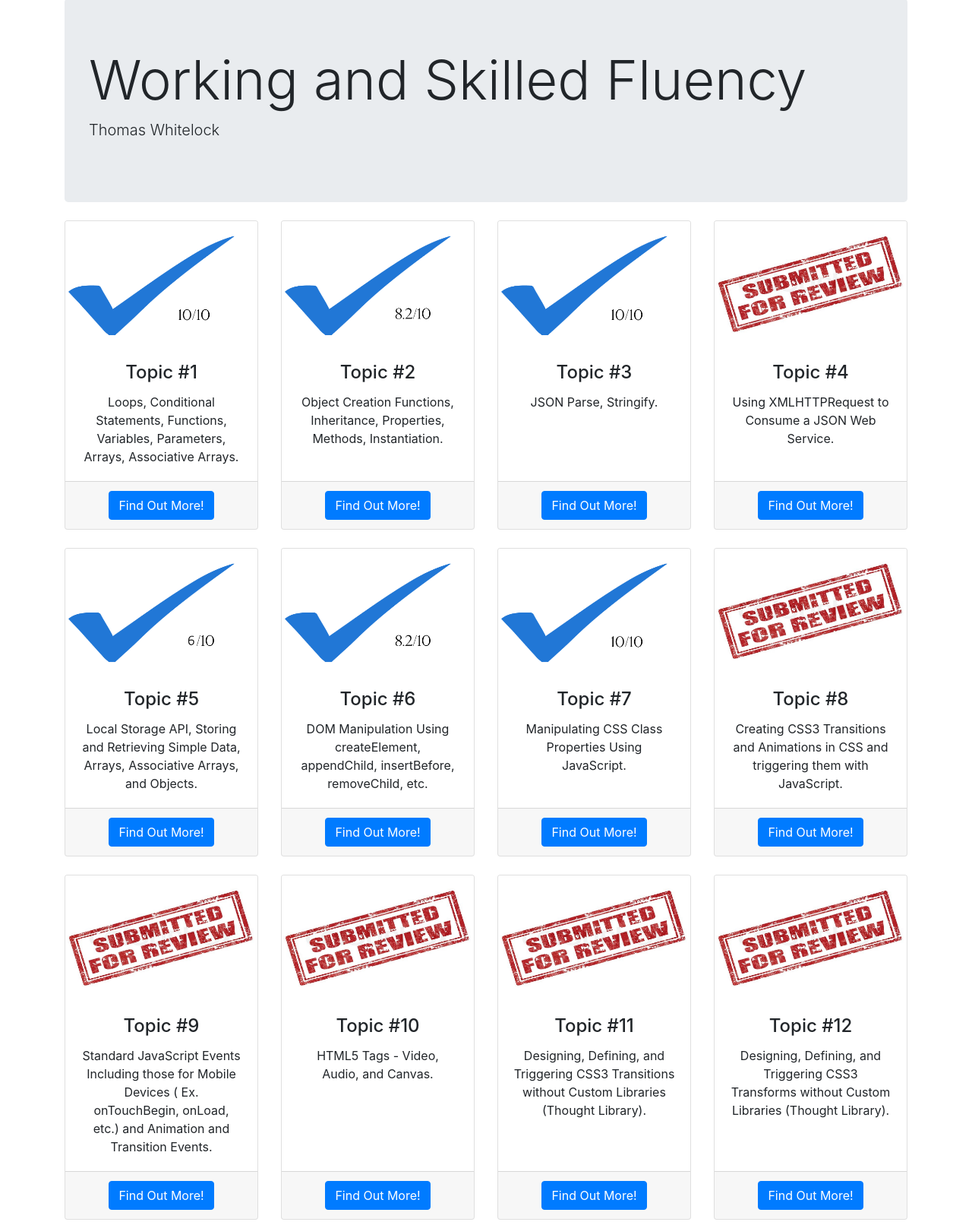
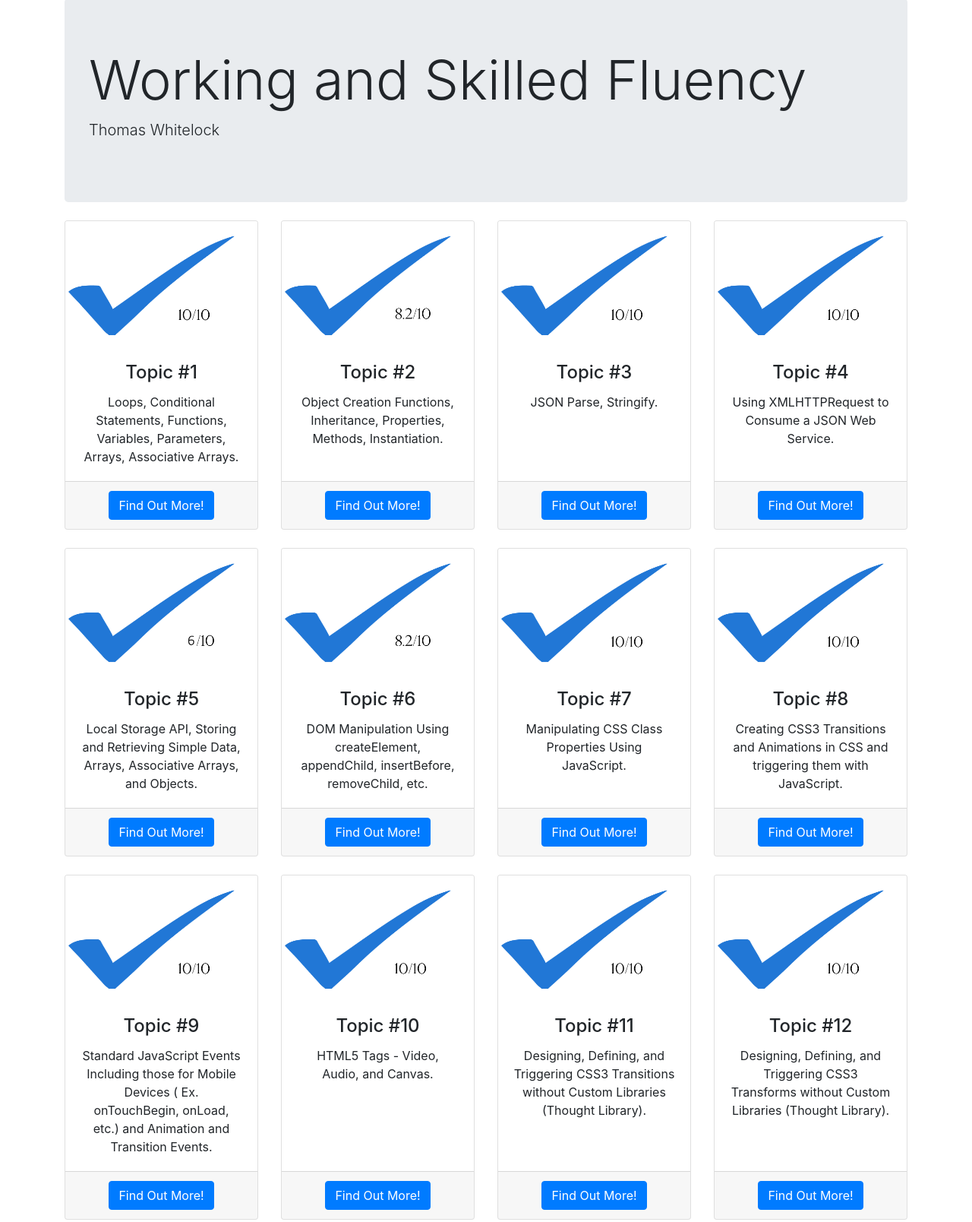
Before and after one commit to Th0masW/CS-261, a website: page index.html in a window 1280 px wide. Shown: the part 82-1690 px from the top of the page at 76% size. Drawn offline with Linux system fonts and the light colour scheme.

Commit message:
Updated last submissions

```diff
--- a/index.html
+++ b/index.html
@@ -92,7 +92,7 @@
 
         <div class="col-lg-3 col-md-6 mb-4">
           <div class="card">
-            <img class="card-img-top" src="images/submitted.png" alt="">
+            <img class="card-img-top" src="images/10.png" alt="">
             <div class="card-body">
               <h4 class="card-title">Topic #4</h4>
               <p class="card-text">Using XMLHTTPRequest to Consume a JSON Web Service.</p>
@@ -144,7 +144,7 @@
 
         <div class="col-lg-3 col-md-6 mb-4">
           <div class="card">
-            <img class="card-img-top" src="images/submitted.png" alt="">
+            <img class="card-img-top" src="images/10.png" alt="">
             <div class="card-body">
               <h4 class="card-title">Topic #8</h4>
               <p class="card-text">Creating CSS3 Transitions and Animations in CSS and triggering them with JavaScript.</p>
@@ -158,7 +158,7 @@
 
         <div class="col-lg-3 col-md-6 mb-4">
           <div class="card">
-            <img class="card-img-top" src="images/submitted.png" alt="">
+            <img class="card-img-top" src="images/10.png" alt="">
             <div class="card-body">
               <h4 class="card-title">Topic #9</h4>
               <p class="card-text">Standard JavaScript Events Including those for Mobile Devices ( Ex. onTouchBegin, onLoad, etc.) and Animation and Transition Events.</p>
@@ -172,7 +172,7 @@
 
         <div class="col-lg-3 col-md-6 mb-4">
           <div class="card">
-            <img class="card-img-top" src="images/submitted.png" alt="">
+            <img class="card-img-top" src="images/10.png" alt="">
             <div class="card-body">
               <h4 class="card-title">Topic #10</h4>
               <p class="card-text">HTML5 Tags - Video, Audio, and Canvas.</p>
@@ -186,7 +186,7 @@
 
         <div class="col-lg-3 col-md-6 mb-4">
           <div class="card">
-            <img class="card-img-top" src="images/submitted.png" alt="">
+            <img class="card-img-top" src="images/10.png" alt="">
             <div class="card-body">
               <h4 class="card-title">Topic #11</h4>
               <p class="card-text">Designing, Defining, and Triggering CSS3 Transitions without Custom Libraries (Thought Library).</p>
@@ -199,7 +199,7 @@
 
 		        <div class="col-lg-3 col-md-6 mb-4">
           <div class="card">
-            <img class="card-img-top" src="images/submitted.png" alt="">
+            <img class="card-img-top" src="images/10.png" alt="">
             <div class="card-body">
               <h4 class="card-title">Topic #12</h4>
               <p class="card-text">Designing, Defining, and Triggering CSS3 Transforms without Custom Libraries (Thought Library).</p>
@@ -212,7 +212,7 @@
 
 	<div class="col-lg-3 col-md-6 mb-4">
           <div class="card">
-            <img class="card-img-top" src="images/submitted.png" alt="">
+            <img class="card-img-top" src="images/10.png" alt="">
             <div class="card-body">
               <h4 class="card-title">Topic #13</h4>
               <p class="card-text">Designing, Defining, and Triggering CSS3 Animations without Custom Libraries (Thought Library).</p>
```
